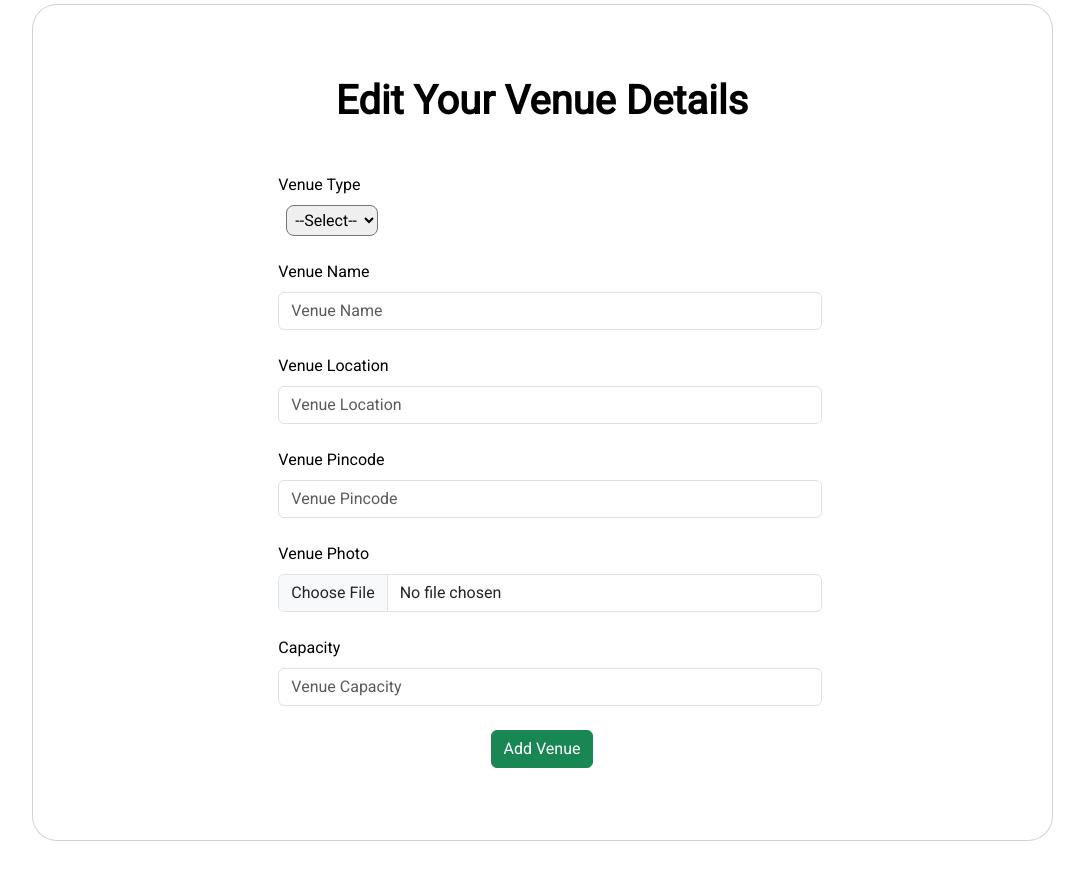
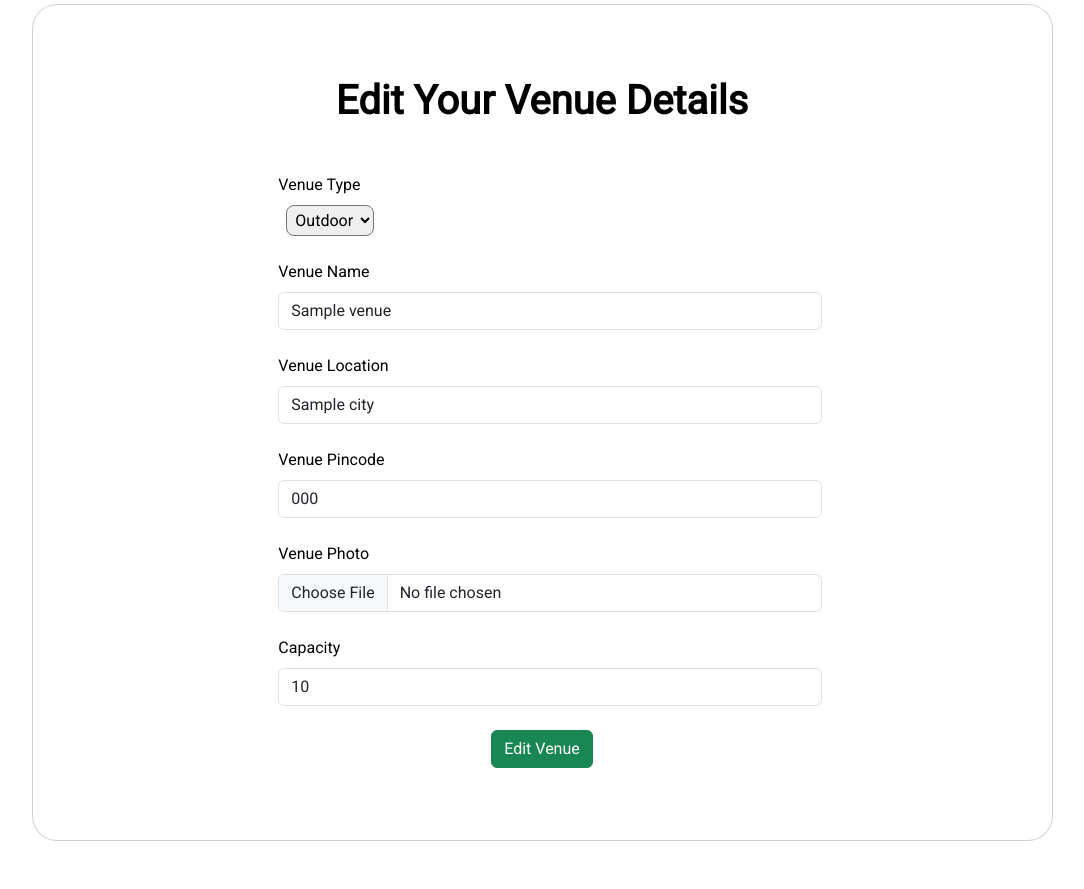
Before and after one commit to vishwanath-29/TicketEaze, a Python web app: template templates/Admin/EditVenue.html in a window 1280 px wide. Shown: the part 132-1021 px from the top of the page, without its empty margins (98-1182 px from the left). Run offline with Jinja, Linux system fonts and the light colour scheme; the template is opened without the code that fills it: most values are stand-ins (such as "Sample title", 1, 10 or a date in 2020).

Commit message:
Presented the details in form

```diff
--- a/templates/Admin/EditVenue.html
+++ b/templates/Admin/EditVenue.html
@@ -26,10 +26,13 @@
                             <div class="form-label" for="form3Example1c">Venue Type</div>
 
                             <select class="dropdown rounded-3 p-1 mx-2" name="venue_type" id="venue_type">
-                              <option value="--select--"> --Select--</option>
+                              {% if venue.venuetype=='Indoor'  %}
+                              <option value="Indoor" selected>Indoor</option>
+                              <option value="Outdoor">Outdoor</option>
+                              {% else %}
                               <option value="Indoor">Indoor</option>
-                              <option value="Outdoor">Outdoor</option>
-
+                              <option value="Outdoor" selected>Outdoor</option>
+                              {% endif %}
                             </select>
                           </div>
                         </div>
@@ -38,7 +41,7 @@
                           <i class="fas fa-user fa-lg me-3 fa-fw"></i>
                           <div class="form-outline flex-fill mb-0">
                             <label class="form-label" for="form3Example1c">Venue Name</label>
-                            <input type="text" name="venue_name" class="form-control" placeholder="Venue Name" required/>
+                            <input type="text" name="venue_name" class="form-control" placeholder="Venue Name" value="{{venue.name}}" required/>
                           </div>
                         </div>
 
@@ -49,7 +52,7 @@
                           <i class="fas fa-envelope fa-lg me-3 fa-fw"></i>
                           <div class="form-outline flex-fill mb-0">
                             <label class="form-label" for="form3Example3c">Venue Location</label>
-                            <input type="text" name="venue_location" class="form-control" placeholder="Venue Location" required/>
+                            <input type="text" name="venue_location" class="form-control" placeholder="Venue Location" value="{{venue.city}}" required/>
                           </div>
                         </div>
 
@@ -57,7 +60,7 @@
                           <i class="fas fa-user fa-lg me-3 fa-fw"></i>
                           <div class="form-outline flex-fill mb-0">
                             <label class="form-label" for="form3Example1c">Venue Pincode</label>
-                            <input type="text" name="venue_pincode" class="form-control" placeholder="Venue Pincode" required/>
+                            <input type="text" name="venue_pincode" class="form-control" placeholder="Venue Pincode" value="{{venue.pincode}}" required/>
                           </div>
                         </div>
 
@@ -76,7 +79,7 @@
                           <i class="fas fa-envelope fa-lg me-3 fa-fw"></i>
                           <div class="form-outline flex-fill mb-0">
                             <label class="form-label" for="form3Example3c">Capacity</label>
-                            <input type="number" name="venue_capacity" class="form-control" placeholder="Venue Capacity"/>
+                            <input type="number" name="venue_capacity" class="form-control" placeholder="Venue Capacity" value="{{venue.capacity}}" />
                           </div>
                         </div>
 
@@ -85,7 +88,7 @@
 
 
                         <div class="d-flex justify-content-center mx-4 mb-3 mb-lg-4">
-                          <button type="submit" class="btn btn-success btn-md register-btn">Add Venue</button>
+                          <button type="submit" class="btn btn-success btn-md register-btn">Edit Venue</button>
                         </div>
 
                       </form>
```
